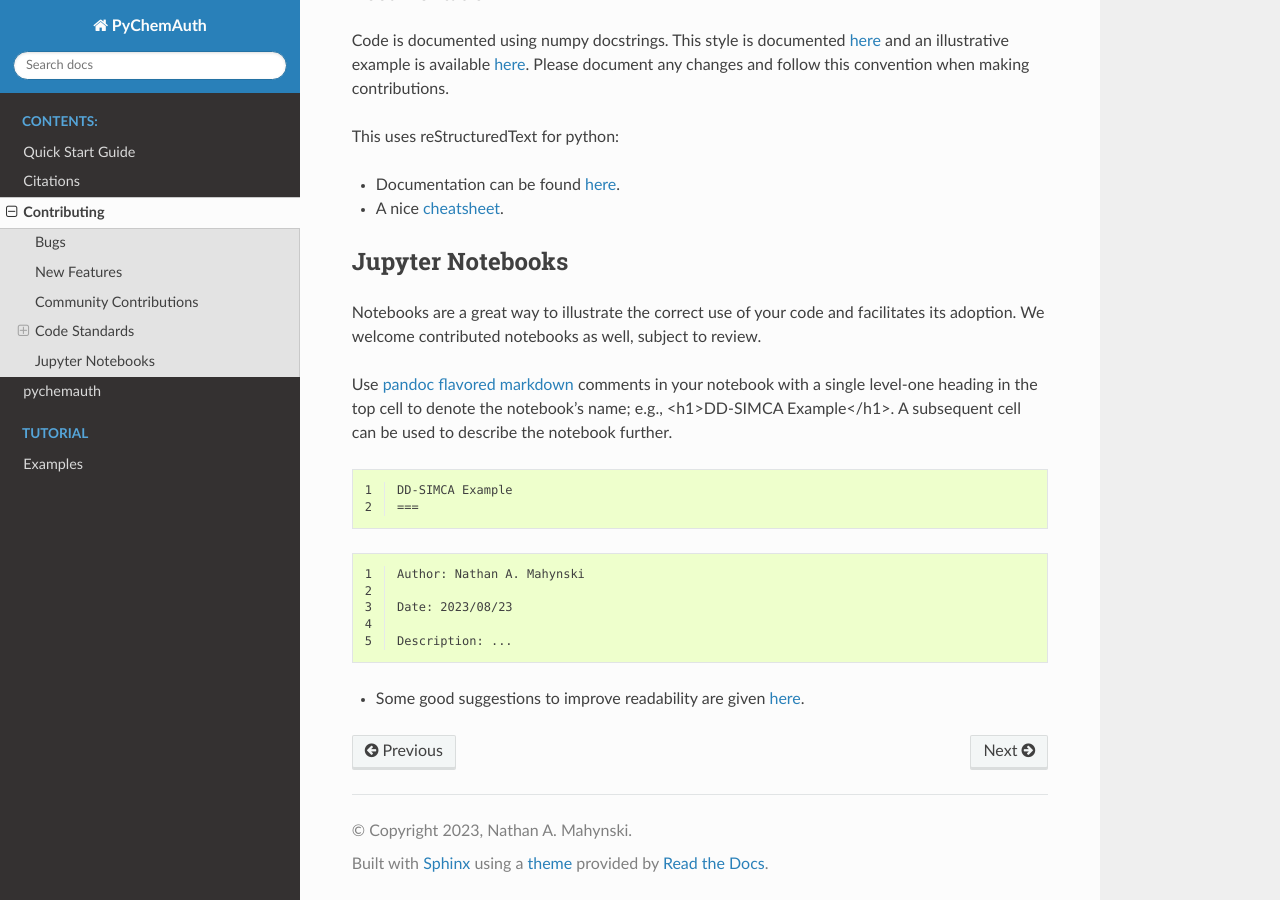
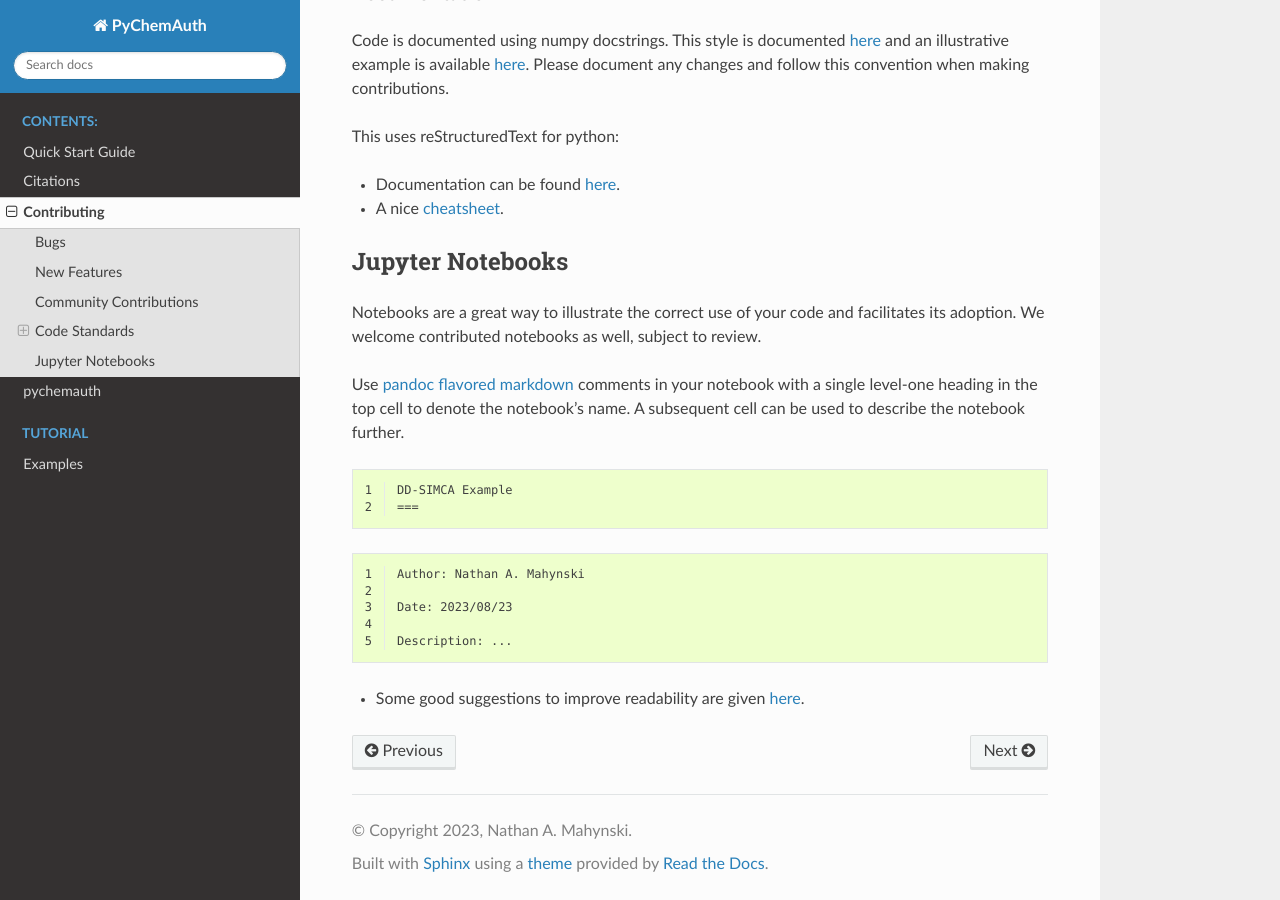
Before and after one commit to mahynski/pychemauth, a Sphinx documentation site: the page built from docs/contributing.rst, in a window 1280 px wide and 900 px high, scrolled down 1215 px. Built offline with Sphinx 7.4.7 and the Read the Docs theme 2.0.0, drawn with Linux system fonts in a browser that asks for light colours.

Commit message:
updated contributing

```diff
--- a/docs/contributing.rst
+++ b/docs/contributing.rst
@@ -65,7 +65,7 @@ Jupyter Notebooks
 
 Notebooks are a great way to illustrate the correct use of your code and facilitates its adoption.  We welcome contributed notebooks as well, subject to review.
 
-Use `pandoc flavored markdown <https://pandoc.org/MANUAL.html#pandocs-markdown>`_ comments in your notebook with a single level-one heading in the top cell to denote the notebook's name; e.g., <h1>DD-SIMCA Example</h1>.  A subsequent cell can be used to describe the notebook further.
+Use `pandoc flavored markdown <https://pandoc.org/MANUAL.html#pandocs-markdown>`_ comments in your notebook with a single level-one heading in the top cell to denote the notebook's name. A subsequent cell can be used to describe the notebook further.
 
 .. code-block:: html
    :linenos:
```
